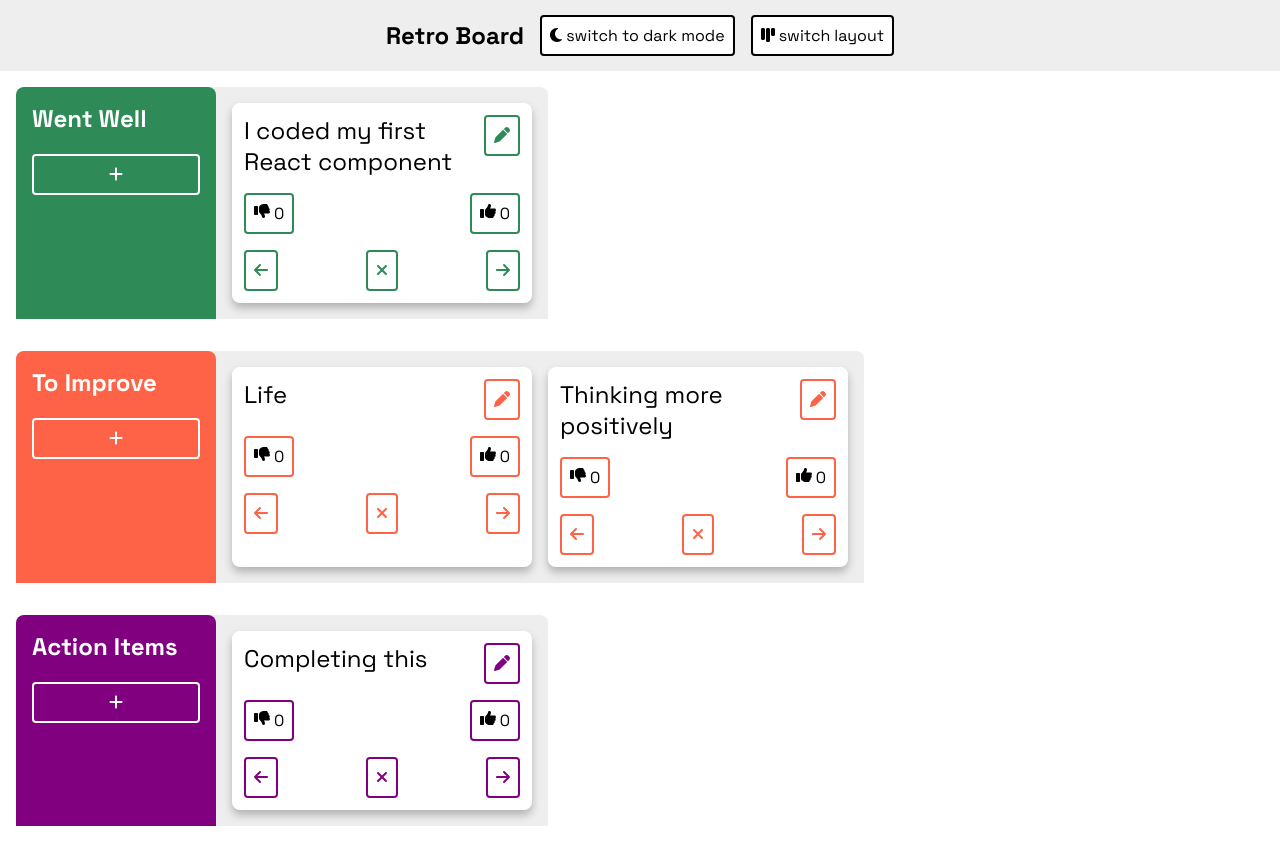
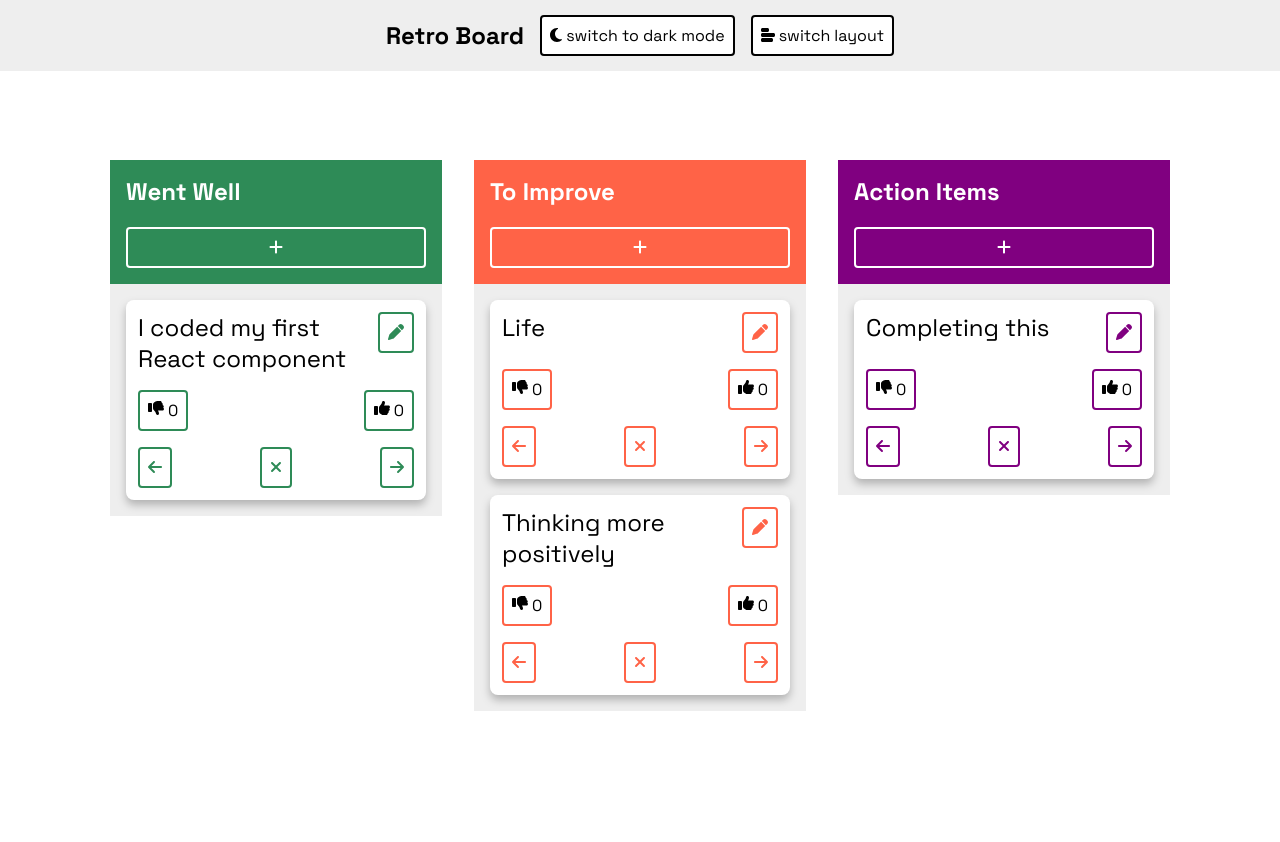
Before and after one commit to klalicki/retro-board, a React (Create React App) app: page / in a window 1280 px wide. After the commit the page ends 800 px from the top, so only its background shows below. Built offline with nearby package versions, Linux system fonts and the light colour scheme.

Commit message:
finishes implementing layout switcher

```diff
--- a/src/components/App/App.css
+++ b/src/components/App/App.css
@@ -20,7 +20,7 @@
 .card-list {
   display: flex;
   background-color: var(--col-color);
-  border-radius: 0.5rem 0.5rem 0 0;
+  /* border-radius: 0.5rem 0.5rem 0 0; */
   flex-shrink: 1;
 }
 .mode-horizontal .card-list {
@@ -83,7 +83,7 @@ button:hover {
   padding: 1rem;
   display: flex;
   flex-direction: column;
-  border-radius: 0.5rem 0.5rem 0 0;
+  /* border-radius: 0.5rem 0.5rem 0 0; */
 }
 .mode-horizontal .card-list-header {
   width: 200px;
@@ -110,12 +110,18 @@ button:hover {
   padding: 0.75rem;
   display: flex;
   flex-direction: column;
+  justify-content: space-between;
   gap: 1rem;
   width: 300px;
   border-radius: 0.5rem;
 
   flex-grow: 1;
   filter: drop-shadow(0px 5px 4px #00000040);
+}
+.card-bottom-section {
+  display: flex;
+  flex-direction: column;
+  gap: 1rem;
 }
 .icon-bar {
   display: flex;
@@ -135,6 +141,8 @@ button:hover {
   font-size: 1.5rem;
   font-weight: 100;
   width: auto;
+  overflow-wrap: break-word;
+
   flex-grow: 1;
 }
 .card-header textarea {
--- a/src/components/Card/Card.jsx
+++ b/src/components/Card/Card.jsx
@@ -73,6 +73,7 @@ const Card = ({ listIndex, children, cardIndex }) => {
       </form>
 
       {children}
+      <div className="card-bottom-section">
         <VoteBar {...{ listIndex, cardIndex }} />
         <div className="icon-bar">
           <button
@@ -99,6 +100,7 @@ const Card = ({ listIndex, children, cardIndex }) => {
             <FontAwesomeIcon icon={faArrowRight} />
           </button>
         </div>
+      </div>
     </article>
   );
 };
--- a/src/contexts/ModeContext.jsx
+++ b/src/contexts/ModeContext.jsx
@@ -23,7 +23,7 @@ const colorThemes = {
 };
 
 export const ModeContextProvider = ({ children }) => {
-  const [mode, setMode] = useState({ layout: "horizontal", darkMode: false });
+  const [mode, setMode] = useState({ layout: "vertical", darkMode: false });
 
   const toggleLayout = () => {
     const newLayout = mode.layout === "horizontal" ? "vertical" : "horizontal";
```
Lines whose indentation alone changed are shown as unchanged.
